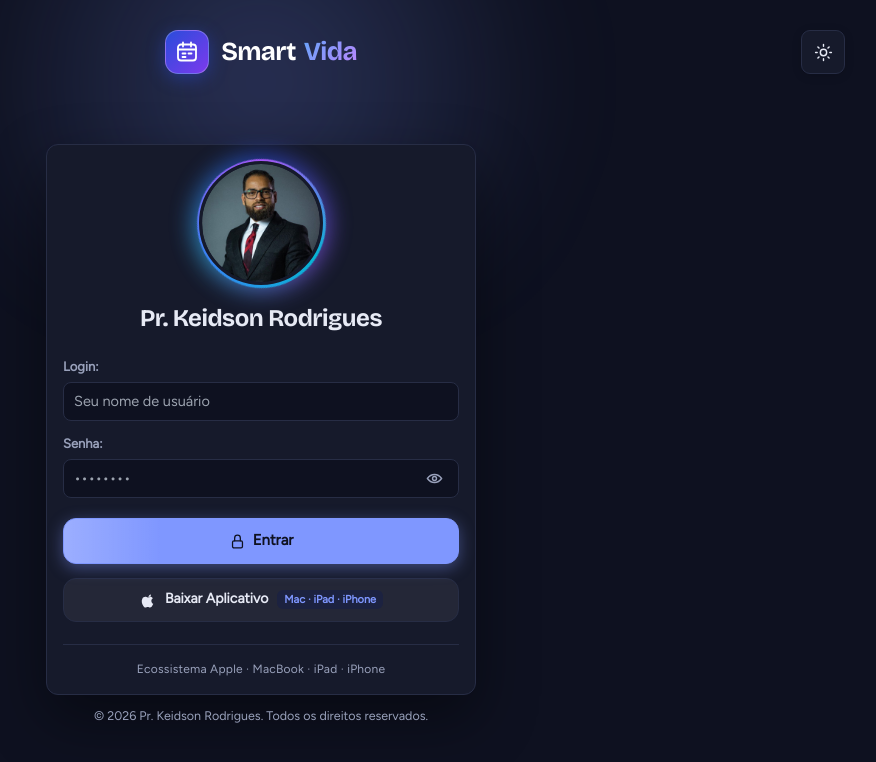
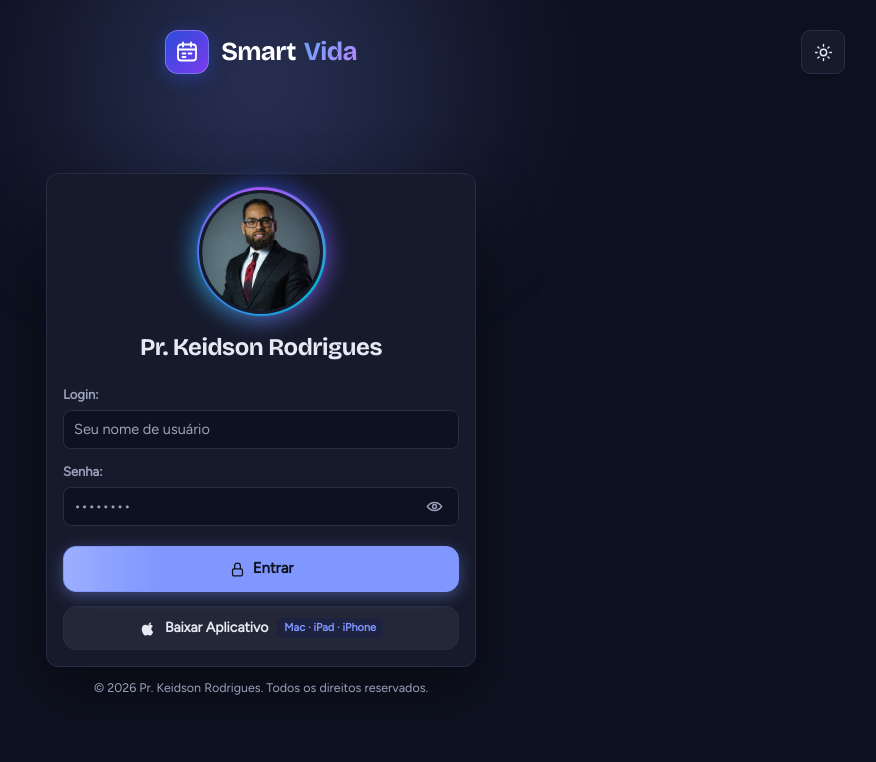
Before and after one commit to JoseSilva84/agenda-inteligente-keidson, a React (Vite) app in the folder frontend/: page / in a window 1280 px wide. Shown: the top 762 px of the page, without its empty margins (379-1255 px from the left). Built offline with nearby package versions, Linux system fonts and the light colour scheme; no server answers.

Commit message:
feat: removendo alguns textos desnecessários no login

```diff
--- a/frontend/src/components/LoginScreen.tsx
+++ b/frontend/src/components/LoginScreen.tsx
@@ -396,9 +396,9 @@ export const LoginScreen: React.FC<LoginScreenProps> = ({
           </div>
 
           {/* Apple Devices Footer Badge */}
-          <div className="login-device-note" style={{ color: 'var(--muted)' }}>
+          {/* <div className="login-device-note" style={{ color: 'var(--muted)' }}>
             <span>Ecossistema Apple · MacBook · iPad · iPhone</span>
-          </div>
+          </div> */}
         </motion.div>
 
         {/* Bottom Info - Copyright Pr. Keidson Rodrigues */}
```
